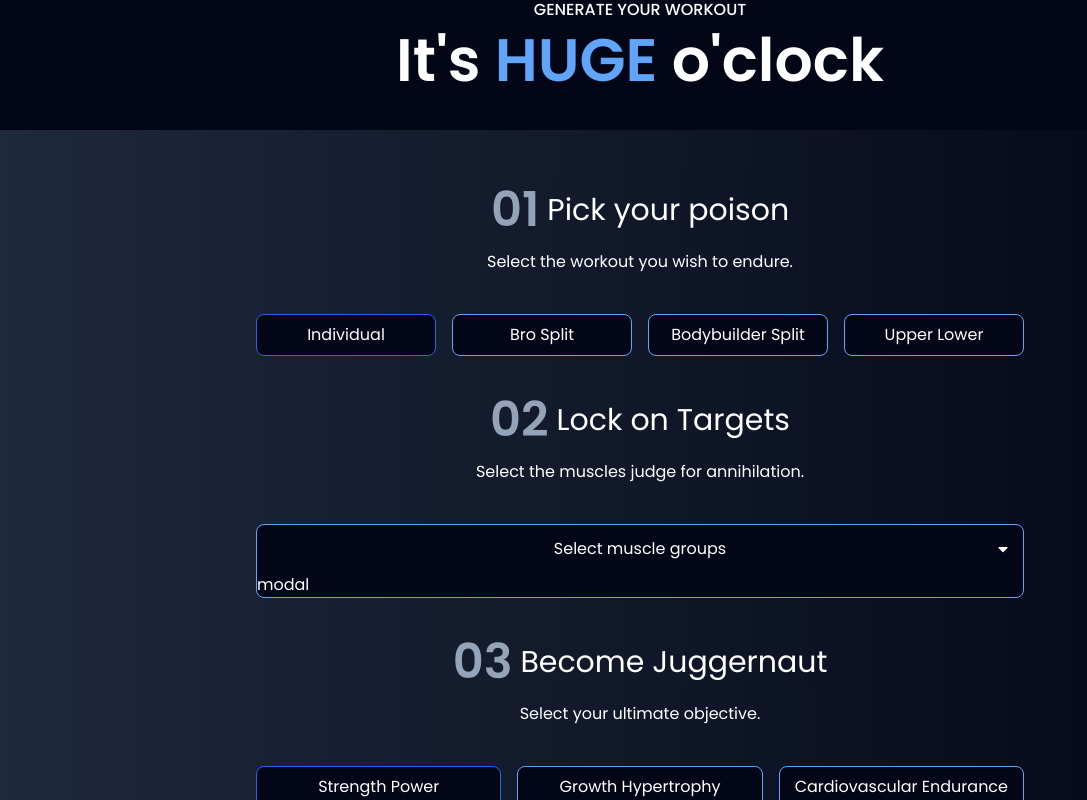
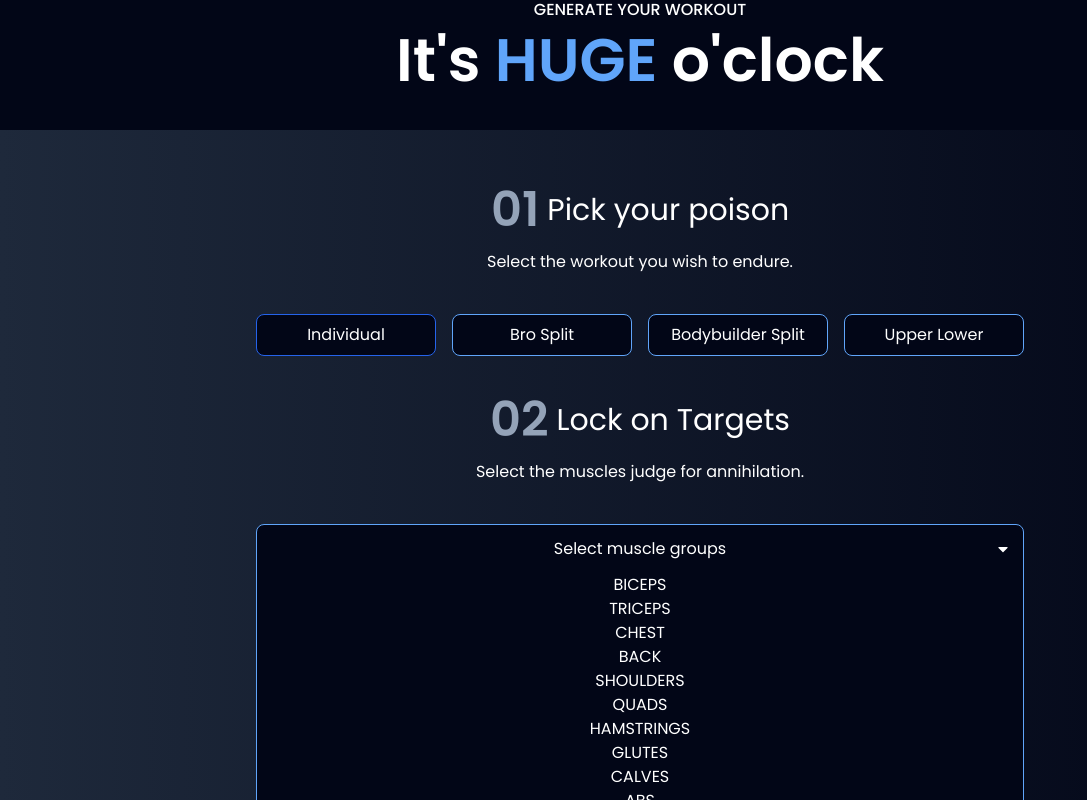
Before and after one commit to aadarshraj02/Gym-app, a React (Vite) app: page / in a window 1280 px wide. Both pictures are taken after a click on the button "Select muscle groups". Shown: the part 842-1642 px from the top of the page, without its empty margins (0-1087 px from the left). Built offline with nearby package versions, Linux system fonts and the light colour scheme.

Commit message:
added muscle group

```diff
--- a/src/components/Generator.jsx
+++ b/src/components/Generator.jsx
@@ -66,7 +66,28 @@ const Generator = () => {
           <p>Select muscle groups</p>
           <FaCaretDown className="absolute right-3 top-1/2 -translate-y-1/2" />
         </button>
-        {showModal && <div>modal</div>}
+        {showModal && (
+          <div className="flex flex-col px-3 pb-3">
+            {(poison === "individual"
+              ? WORKOUTS[poison]
+              : Object.keys(WORKOUTS[poison])
+            ).map((muscleGroup, muscleGroupIndex) => {
+              return (
+                <button
+                  key={muscleGroupIndex}
+                  className={
+                    "hover:text-blue-400 duration-200 " +
+                    (muscle.includes(muscleGroup) ? " text-blue-400" : " ")
+                  }
+                >
+                  <p className="uppercase">
+                    {muscleGroup.replaceAll("_", " ")}
+                  </p>
+                </button>
+              );
+            })}
+          </div>
+        )}
       </div>
       <Header
         index={"03"}
```
